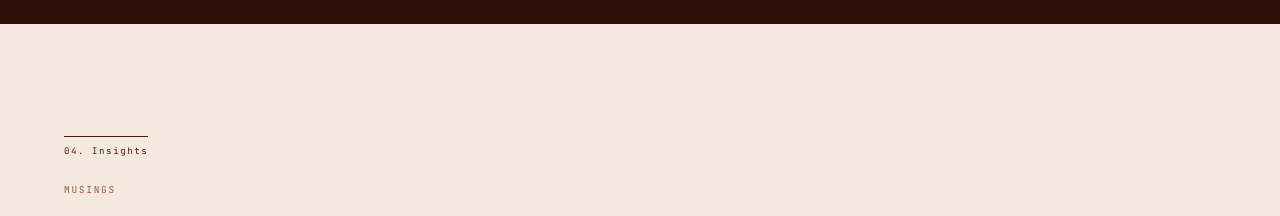
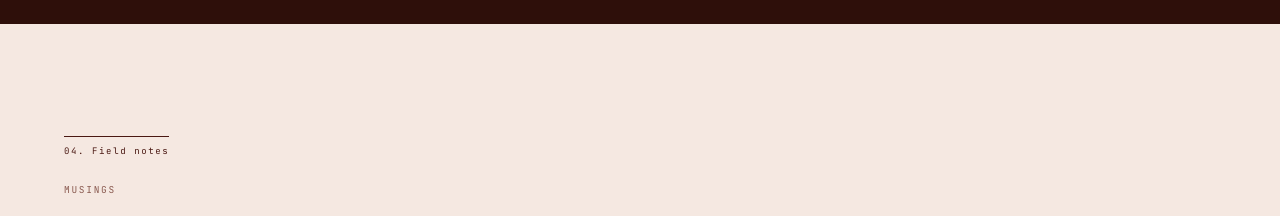
Before and after one commit to laurentm1/bceventure, a Next.js app: page / in a window 1280 px wide. Shown: the part 6320-6536 px from the top of the page. Built offline with nearby package versions, Linux system fonts and the light colour scheme; a web font is replaced by a local one.

Commit message:
Rename Insights section index label to Field notes

```diff
--- a/components/insights.tsx
+++ b/components/insights.tsx
@@ -66,7 +66,7 @@ export default function Insights() {
     <section className="section" id="insights">
       <div className="container">
         <SectionHeader
-          num="04. Insights"
+          num="04. Field notes"
           eyebrow="Musings"
           title="Field notes from"
           italic="the practice."
```
